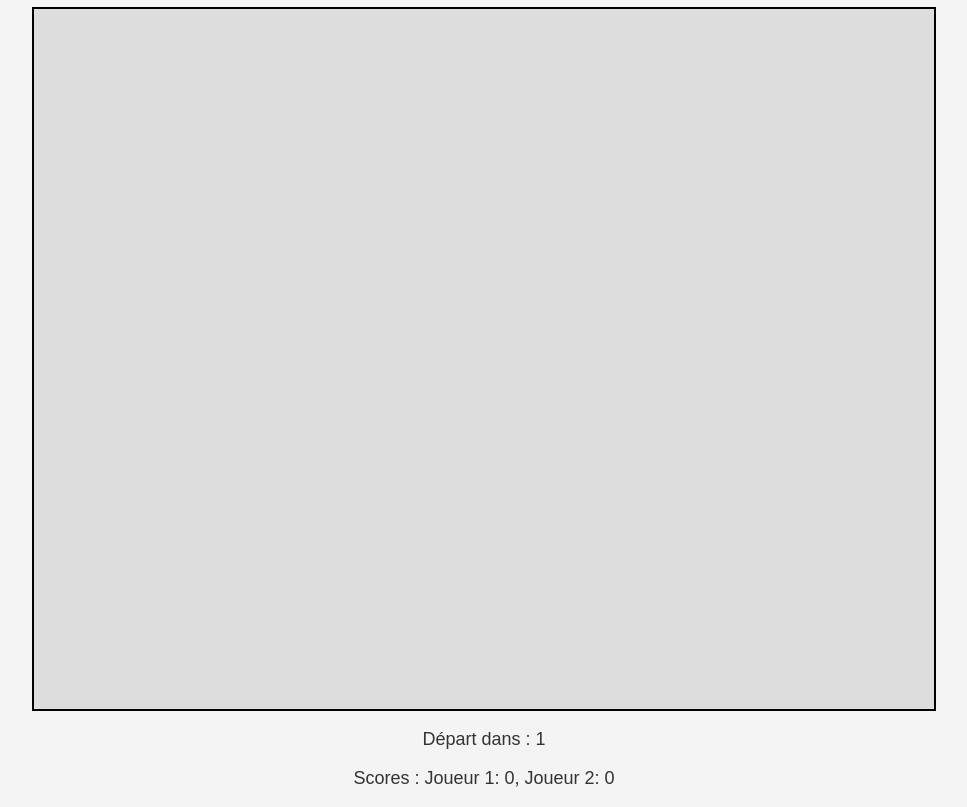
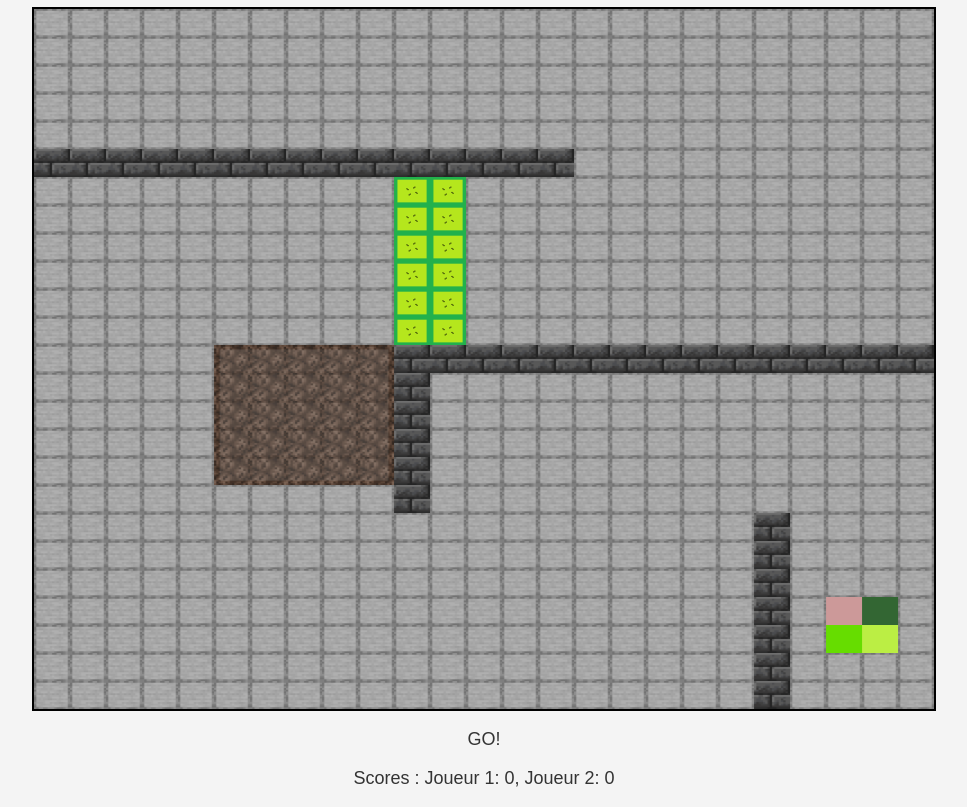
Before and after one commit to rainzne/Intro-JS, a plain HTML site: page IntroJs/src/index.html in a window 1280 px wide. Shown: the part 73-880 px from the top of the page, without its empty margins (156-1123 px from the left). Drawn offline with Linux system fonts and the light colour scheme.

Commit message:
Add new images and update code

```diff
--- a/IntroJs/src/index.html
+++ b/IntroJs/src/index.html
@@ -15,13 +15,16 @@
         <p id="countdown">Départ dans : 5</p>
         <p id="scores">Scores : Joueur 1: 0, Joueur 2: 0</p>
     </div>
+    <script   src="../src/scripts/Bonus.js"></script>
+    <script   src="../src/scripts/canvas.js"></script>
+    <script   src="../src/scripts/DeathZone.js"></script>
+    <script   src="../src/scripts/Enemy.js"></script>
+    <script   src="../src/scripts/Goal.js"></script>
+    <script   src="../src/scripts/graphique_acc.js"></script>
+    <script   src="../src/scripts/Level.js"></script>
+    <script   src="../src/scripts/Main.js"></script>
+    <script   src="../src/scripts/Malus.js"></script>
+    <script   src="../src/scripts/Obstacle.js"></script>
     <script   src="../src/scripts/Player.js"></script>
-    <script   src="../src/scripts/Obstacle.js"></script>
-    <script   src="../src/scripts/Goal.js"></script>
-    <script   src="../src/scripts/Main.js"></script>
-    <script   src="../src/scripts/Level.js"></script>
-    <script   src="../src/scripts/Bonus.js"></script>
-    <script   src="../src/scripts/Malus.js"></script>
-    <script   src="../src/scripts/Enemy.js"></script>
 </body>
 </html>
--- /dev/null
+++ b/IntroJs/src/scripts/DeathZone.js
@@ -0,0 +1,49 @@
+class DeathZone {
+    constructor(x, y, width, height,ctx) {
+        this.x = x*32;
+        this.y = y*32;
+        this.width = width*32;
+        this.height = height*32;
+        this.animation = 0;
+        this.img = [];
+        this.getImage();
+        this.paterns = [];
+        this.animationMem = [];
+    }
+
+    getImage(){
+        for(let i = 1; i <=2 ; i++){
+            this.img[i-1] = new Image();
+            this.img[i-1].src = `./textures/tiles/death/img${i}.png`;
+        }
+    }
+
+    getPattern(ctx){
+        for(let i = 0; i < 2; i++){
+            this.paterns[i] = ctx.createPattern(this.img[i], 'repeat');
+        }
+    }
+
+    draw(ctx) {
+        if(this.paterns.length === 0){
+            this.getPattern(ctx);
+            this.animationMem = new Array((this.width/32)*(this.height/32));
+        }
+        this.animation = (this.animation+1)%13 ;
+        if(this.animation == 0){
+            //choose random texture
+            for(let i = 0; i < (this.width/32)*(this.height/32); i++){
+                this.animationMem[i] = Math.floor(Math.random()*2);
+            }
+        }
+        for(let i = 0; i < (this.width/32)*(this.height/32); i++){
+            ctx.fillStyle = this.paterns[this.animationMem[i]];
+            ctx.fillRect(this.x+(i%((this.width/32))*32), this.y+(Math.floor(i/(this.width/32))*32), 32, 32);
+        }
+    }
+
+
+
+
+
+}
--- a/IntroJs/src/scripts/Goal.js
+++ b/IntroJs/src/scripts/Goal.js
@@ -2,16 +2,34 @@ class Goal {
     constructor(x, y) {
         this.x = x*32;
         this.y = y*32;
-        this.size = 30;
-        this.color = "#00f";
+        this.height = 2*32;
+        this.width = 2*32;
+        this.size = 32;
+        this.animation = 0;
+        this.animationMem = new Array((this.width/32)*(this.height/32));
     }
 
+    getRandomColor() {
+        const letters = '0123456789ABCDEF';
+        let color = '#';
+        for (let i = 0; i < 3; i++) {
+            color += letters[Math.floor(Math.random() * 16)];
+        }
+        return color;
+    }
+
+
     draw(ctx) {
-        ctx.beginPath();
-        ctx.arc(this.x, this.y, this.size, 0, Math.PI * 2);
-        ctx.fillStyle = this.color;
-        ctx.fill();
-        ctx.strokeStyle = "#000";
-        ctx.stroke();
+        this.animation = (this.animation+1)%10 ;
+        if(this.animation == 0){
+            //choose random color
+            for(let i = 0; i < (this.width/32)*(this.height/32); i++){
+                this.animationMem[i] = this.getRandomColor();
+            }
+        }
+        for(let i = 0; i < 4;i++){
+            ctx.fillStyle = this.animationMem[i];
+            ctx.fillRect(this.x+(i%2)*32, this.y+(Math.floor(i/2)*32), 32, 32);
+        }
     }
 }
--- a/IntroJs/src/scripts/Level.js
+++ b/IntroJs/src/scripts/Level.js
@@ -6,11 +6,13 @@ const playerStartPositions = [
 ];
 
 class Level {
-    constructor(obstacles, goal, bonus = [], malus = [],InverseControl = []) {
+    constructor(obstacles, goal, bonus = [], malus = [],InverseControl = [],deathZone = []) {
         this.obstacles = obstacles;
         this.goal = goal;
         this.bonus = bonus;
         this.malus = malus;
+        this.InverseControl = InverseControl;
+        this.deathZone = deathZone;
     }
 
     //transforme le json en level
@@ -30,6 +32,7 @@ class Level {
             malus: this.malus,
         };
     }
+
     loadLevel(levelIndex) {
         if (levelIndex >= level_data.length) {
             document.getElementById("countdown").textContent = "Vous avez terminé tous les niveaux !";
@@ -40,6 +43,7 @@ class Level {
         goal= level.goal;
         bonus=  level.bonus;
         malus=  level.malus;
+        deathZone= level.deathZone;
         players.forEach((player, index) => {
             player.x = playerStartPositions[index].x;
             player.y = playerStartPositions[index].y;
--- a/IntroJs/src/scripts/Main.js
+++ b/IntroJs/src/scripts/Main.js
@@ -23,6 +23,7 @@ let obstacles = [];
 let bonus = [];
 let malus = [];
 let InverseControl = [];
+let deathZone = [];
 let goal;
 let countdown;
 let timer; // changer la durée du timer dans la function timerLevel
@@ -97,32 +98,47 @@ function init() {
     }
 
     // Récupérer les données des niveaux
-    level_data = [new Level(
-        [new Obstacle(0, 5, 15, 1), new Obstacle(10, 12, 15, 1),new Obstacle(10,13,1,5),new Obstacle(20,18,1,7)],
-        new Goal(23, 22),
-        [new Bonus(10,6,2,6)],
-        [new Malus(5,12,5,5)]),
+    level_data = [
+        new Level(
+            [new Obstacle(0, 5, 15, 1), new Obstacle(10, 12, 15, 1),new Obstacle(10,13,1,5),new Obstacle(20,18,1,7)],
+            new Goal(22, 21),
+            [new Bonus(10,6,2,6)],
+            [new Malus(5,12,5,5)],
+            [],
+            [],),
 
-        new Level( [
-            new Obstacle(19,10,1,1),new Obstacle(17,11,3,1),new Obstacle(17,8,1,1),new Obstacle(16,8,1,4),new Obstacle(3, 0, 1, 10),new Obstacle(6,2,1,11),new Obstacle(0,13,7,1),new Obstacle(9,0,1,20)],
-            new Goal(18,10),
+        new Level(
+            [new Obstacle(22,5,3,20),new Obstacle(10,0,15,5),new Obstacle(19,10,1,1),new Obstacle(17,11,3,1),new Obstacle(17,8,1,1),new Obstacle(16,8,1,4),new Obstacle(3, 0, 1, 10),new Obstacle(6,2,1,11),new Obstacle(0,13,7,1),new Obstacle(9,0,1,20)],
+            new Goal(17,9),
             [new Bonus(0,14,5,5)],
-            [new Malus(20,20,2,2),new Malus(17,15,2,2),new Malus(15,22,2,2),new Malus(10,18,2,2)]),
+            [new Malus(11,8,4,4),new Malus(20,10,2,2),new Malus(20,20,2,2),new Malus(17,15,2,2),new Malus(15,22,2,2),new Malus(10,18,2,2)],
+            [],
+            []),
 
-        new Level( [
-            new Obstacle(200, 100, 300, 300), new Obstacle(600, 100, 100, 300),],
-            new Goal(750, 550),
-            [new Bonus(300,600,50,55)],
-            [new Malus(100,50,100,100)])
-            ];
+        new Level(
+            [new Obstacle(15,13,3,4),new Obstacle(22,10,3,15),new Obstacle(0,20,9,5),new Obstacle(6,0,19,10)],
+            new Goal(11.5, 21.5),
+            [new Bonus(5,11,1,8)],
+            [],
+            [],
+            [new DeathZone(3,9,2,2),new DeathZone(0,4,2,2),new DeathZone(9,20,1,5),new DeathZone(0,19,18,1),new DeathZone(21,11,1,14),new DeathZone(5,10,17,1),new DeathZone(5,0,1,10)]
+        ),
+
+        new Level(
+            [],
+            new Goal(22, 22),
+            [],
+            [],
+            [],
+            []),
+        ];
 
     const levelInstance = level_data[0];
-    currentLevelIndex =1;
+    currentLevelIndex = 0;
     levelInstance.loadLevel(currentLevelIndex);
     startCountdown(() => {
         gameLoop();
         TimerLevel();
-
     });
     console.log("init");
 }
@@ -147,7 +163,7 @@ function TimerLevel() {
 
 // Compte à rebours
 function startCountdown(callback) {
-    countdown = 5;
+    countdown = 0;
     const countdownInterval = setInterval(() => {
         document.getElementById("countdown").textContent = `Départ dans : ${countdown}`;
         countdown--;
@@ -165,7 +181,7 @@ function Timeout() {
     // Geler les joueurs
     players.forEach(player => {
         player.speed = 0;
-        console.log("speed after geler :" +player.speed);
+        console.log("speed after geler :" ,player.speed);
         player.dx = 0;
         player.dy = 0;
     });
@@ -198,10 +214,11 @@ function NextLevel() {
 
 
         players.forEach(player => {
-            player.speed = 1.5; // Réinitialiser la vitesse
+            player.PlayerLevelCompleted = false; // Réinitialiser le statut du joueur
+            player.speed = 1.35; // Réinitialiser la vitesse
             player.x = 1;
             player.y = 1;
-            console.log("speed after next level :" + player.speed);
+            //console.log("speed after next level :" + player.speed);
         });
     } else {
         document.getElementById("countdown").textContent = "Tous les niveaux sont terminés !";
@@ -222,6 +239,7 @@ function gameLoop() {
     bonus.forEach(bonus => bonus.draw(ctx));
     malus.forEach(malus => malus.draw(ctx));
     // InverseControl.forEach(InverseControl => InverseControl.draw(ctx));     //---------------
+    deathZone.forEach(deathZone => deathZone.draw(ctx));
 
 
     goal.draw(ctx);
@@ -238,10 +256,10 @@ function gameLoop() {
     // Détection de beaucoup de chose : collision avec les obstacles, le but, les bonus, les malus, les InverseControl
     players.forEach(player => {
         if (
-            player.x < goal.x + goal.size &&
-            player.x + player.size > goal.x - goal.size &&
-            player.y < goal.y + goal.size &&
-            player.y + player.size > goal.y - goal.size
+            player.x < goal.x + goal.width &&
+            player.x + player.size > goal.x &&
+            player.y < goal.y + goal.height &&
+            player.y + player.size > goal.y
         ) {
             if (!player.PlayerLevelCompleted){
                 player.PlayerLevelCompleted = true;
@@ -289,7 +307,7 @@ function gameLoop() {
                 player.y < SingleMalus.y + SingleMalus.height &&
                 player.y + player.size > SingleMalus.y
             ) {
-                if(speed === 1.35){
+                if(player.speed === 1.35){
                     player.speed = 1; // Ralentissement
                     setTimeout(() => {
                         if (timer >= 0){
@@ -305,12 +323,25 @@ function gameLoop() {
                 player.y < SingleInverseControl.y + SingleInverseControl.height &&
                 player.y + player.size > SingleInverseControl.y
             ) {
-                if(speed = 1.35){
+                if(player.speed = 1.35){
                     player.speed = 1; // Inversion de contrôle
                     setTimeout(() => {
                         player.speed = 1.35; // Vitesse normale après 3 secondes
                     }, 1500);
                 }
+            }
+        });
+        deathZone.forEach(singleDeathZone => {
+            if (
+                player.x < singleDeathZone.x + singleDeathZone.width &&
+                player.x + player.size > singleDeathZone.x &&
+                player.y < singleDeathZone.y + singleDeathZone.height &&
+                player.y + player.size > singleDeathZone.y
+            ) {
+                // Réinitialiser le joueur
+                player.x = 1;
+                player.y = 1;
+                // To do animation
             }
         });
     });
--- a/IntroJs/src/scripts/Player.js
+++ b/IntroJs/src/scripts/Player.js
@@ -57,7 +57,7 @@ class Player {
     }
 
     draw(ctx) {
-        //console.log(this.speed);
+        console.log(this.speed);
         this.animation= (this.animation + 1) % 40;
         //ctx.fillStyle = this.paterns[Math.floor(this.animation/10)];
         ctx.drawImage(this.img[Math.floor(this.animation/20)], this.x, this.y, this.size, this.size);
```
Also changed, not shown: IntroJs/src/textures/tiles/death/img1.png (added), IntroJs/src/textures/tiles/death/img2.png (added).
